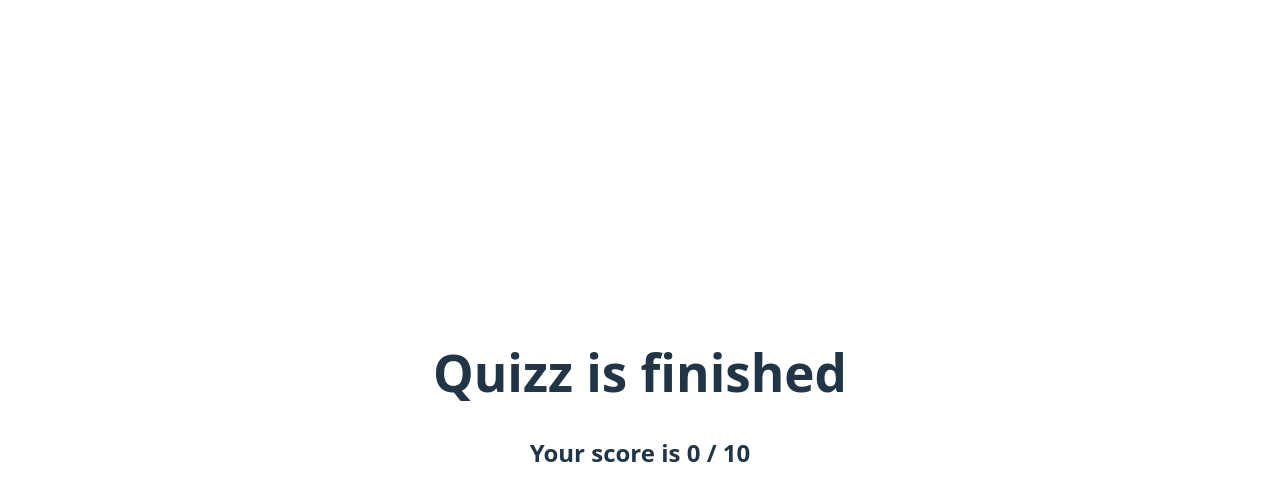
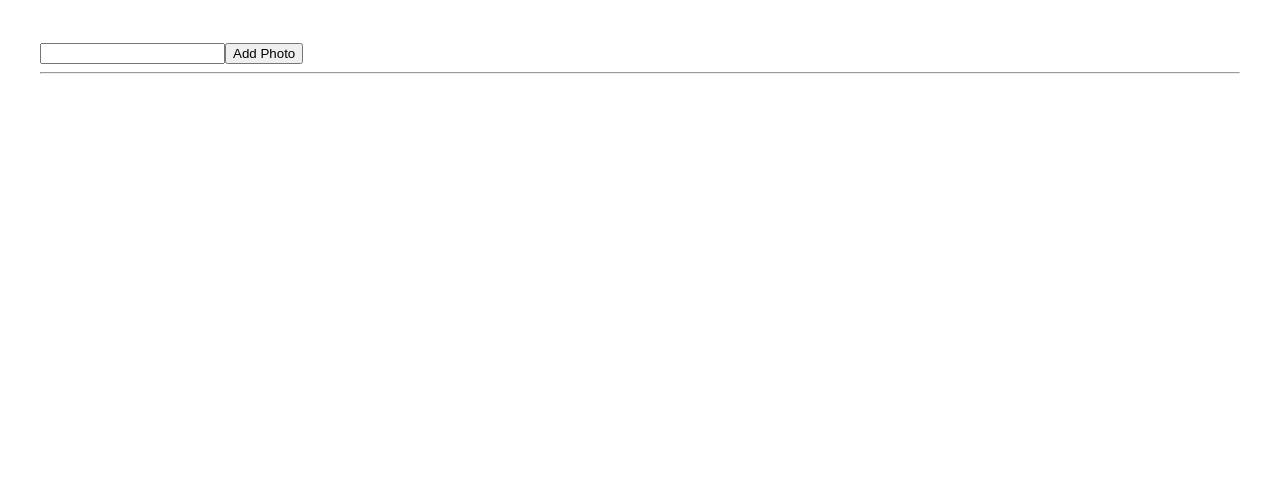
Before and after one commit to francois-ulrich/vuejs-course, a Vue app: page / in a window 1280 px wide. Shown: the top 500 px of the page. Built offline with nearby package versions, Linux system fonts and the light colour scheme.

Commit message:
started creating ImageGallery & sub components

```diff
--- a/src/App.vue
+++ b/src/App.vue
@@ -1,7 +1,7 @@
 <script setup lang="ts">
-import Quizz from "./components/Lesson01/Quizz.vue";
+import ImageGallery from "./components/Project02/ImageGallery.vue";
 </script>
 
 <template>
-  <Quizz />
+  <ImageGallery />
 </template>
--- a/src/components/Lesson01/Quizz.vue
+++ b/src/components/Project01/Quizz.vue
@@ -4,7 +4,7 @@ import QuizzQuestion from "./QuizzQuestion";
 
 const questionsNumber = 10;
 const questions = [...Array(questionsNumber)].map(() => new QuizzQuestion());
-const interval = setInterval(onIntervalEnd, 500);
+const interval = setInterval(onIntervalEnd, 5000);
 const inputRef = ref<HTMLInputElement | null>(null);
 
 let score = ref(0);
--- /dev/null
+++ b/src/components/Project02/ImageGallery.vue
@@ -0,0 +1,23 @@
+<script setup lang="ts">
+import ImageGalleryForm from "./ImageGalleryForm.vue";
+import ImageGalleryList from "./ImageGalleryList.vue";
+import type { ImageGalleryFormData } from "./Interfaces/ImageGalleryFormData";
+
+function onFormSubmit(data: ImageGalleryFormData) {
+  console.log(data.imageUrl);
+}
+</script>
+
+<template>
+  <div class="image-gallery">
+    <ImageGalleryForm @submit="onFormSubmit" />
+    <hr />
+    <ImageGalleryList />
+  </div>
+</template>
+
+<style>
+.image-gallery {
+  text-align: left;
+}
+</style>
--- /dev/null
+++ b/src/components/Project02/ImageGalleryForm.vue
@@ -0,0 +1,23 @@
+<script setup lang="ts">
+import { ref } from "vue";
+import type { ImageGalleryFormData } from "./Interfaces/ImageGalleryFormData";
+
+let form = ref<ImageGalleryFormData>({ imageUrl: "" });
+const emit = defineEmits<{
+  submit: [value: ImageGalleryFormData];
+}>();
+
+function onSubmit() {
+  emit("submit", form.value);
+}
+</script>
+
+<template>
+  <div>
+    <form @submit.prevent="onSubmit">
+      <input v-model="form.imageUrl" name="imageUrl" ref="imageUrlInputRef" />
+
+      <input type="submit" value="Add Photo" />
+    </form>
+  </div>
+</template>
--- /dev/null
+++ b/src/components/Project02/ImageGalleryList.vue
@@ -0,0 +1,10 @@
+<script setup lang="ts">
+import { ref } from "vue";
+import type { ImageItemData } from "./Interfaces/ImageItemData";
+
+let items = ref<ImageItemData[]>([]);
+</script>
+
+<template>
+  <div></div>
+</template>
--- /dev/null
+++ b/src/components/Project02/Interfaces/ImageGalleryFormData.ts
@@ -0,0 +1,3 @@
+export interface ImageGalleryFormData {
+  imageUrl: string;
+}
--- /dev/null
+++ b/src/components/Project02/Interfaces/ImageItemData.ts
@@ -0,0 +1,5 @@
+export interface ImageItemData {
+  id: number;
+  imageUrl: string;
+  isInFavorites: boolean;
+}
--- a/src/style.css
+++ b/src/style.css
@@ -22,13 +22,13 @@ a:hover {
   color: #535bf2;
 }
 
-body {
+/* body {
   margin: 0;
   display: flex;
   place-items: center;
   min-width: 320px;
   min-height: 100vh;
-}
+} */
 
 h1 {
   font-size: 3.2em;
```
Also changed, not shown: src/components/Project02/ImageItem.vue (added, +14 -0 lines), src/components/Project01/QuizzQuestion.ts (renamed from src/components/Lesson01/QuizzQuestion.ts).
